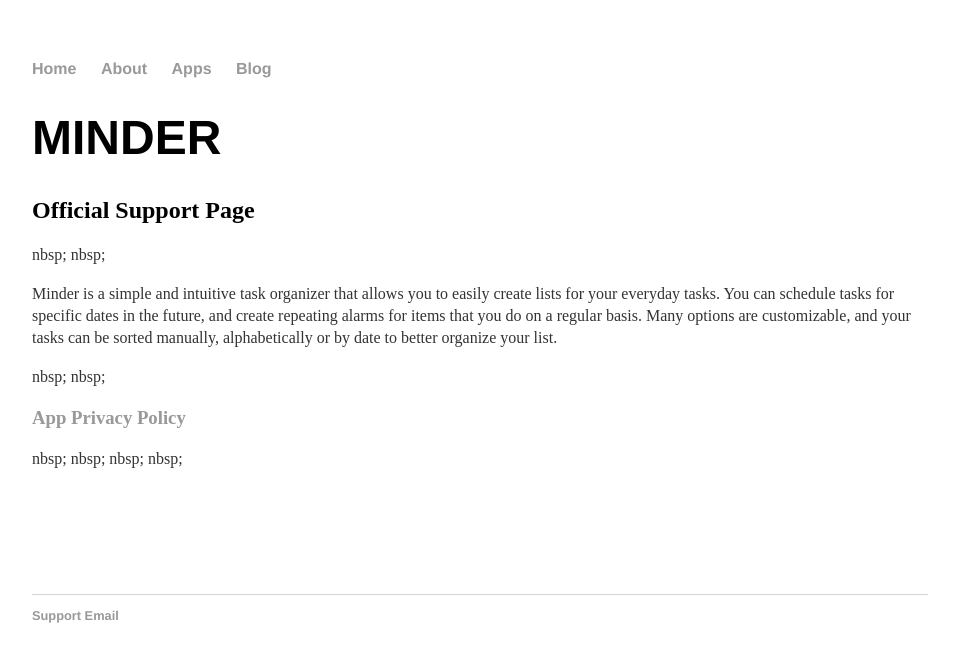
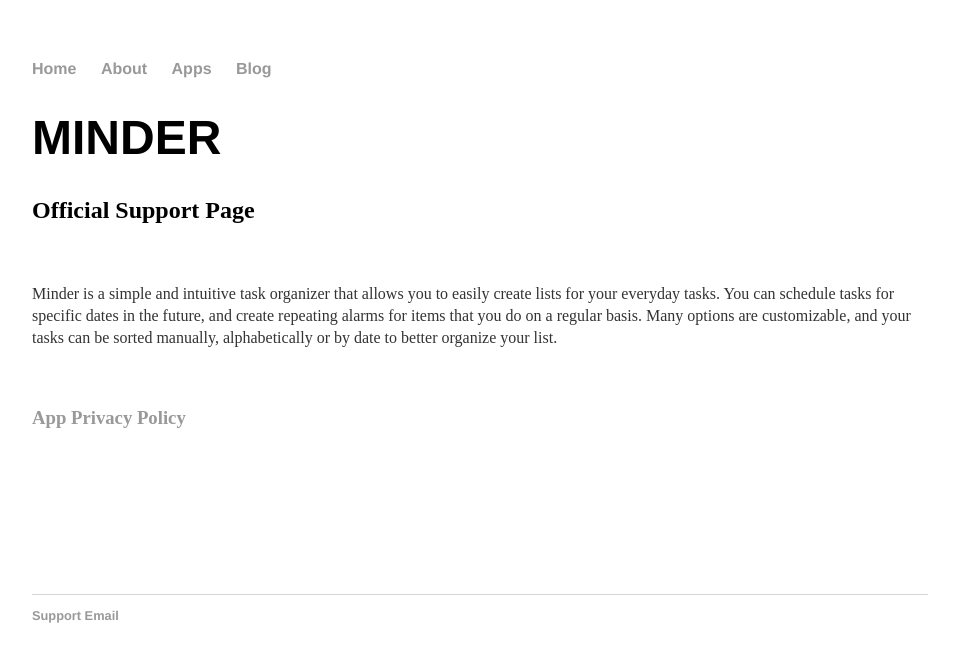
Before and after one commit to Wattholm/Wattholm.github.io, a Jekyll site: the page built from apps/minder/index.md, in a window 1280 px wide. Shown: the top 662 px of the page, without its empty margins (160-1119 px from the left). Built offline with Jekyll 4.4.1, drawn with Linux system fonts in a browser that asks for light colours; our own code applies the rules of GitHub Pages for plain Markdown files.

Commit message:
Update index.md

```diff
--- a/apps/minder/index.md
+++ b/apps/minder/index.md
@@ -1,17 +1,14 @@
 # MINDER
 ## Official Support Page
 
-nbsp;
-nbsp;
+&nbsp;
+&nbsp;
 
 Minder is a simple and intuitive task organizer that allows you to easily create lists for your everyday tasks.  You can schedule tasks for specific dates in the future, and create repeating alarms for items that you do on a regular basis.  Many options are customizable, and your tasks can be sorted manually, alphabetically or by date to better organize your list.
 
-nbsp;
-nbsp;
+&nbsp;
+&nbsp;
 
 ### [App Privacy Policy](https://wattholm.github.io/apps/minder/privacy)
 
-nbsp;
-nbsp;
-nbsp;
-nbsp;
+&nbsp;
```
